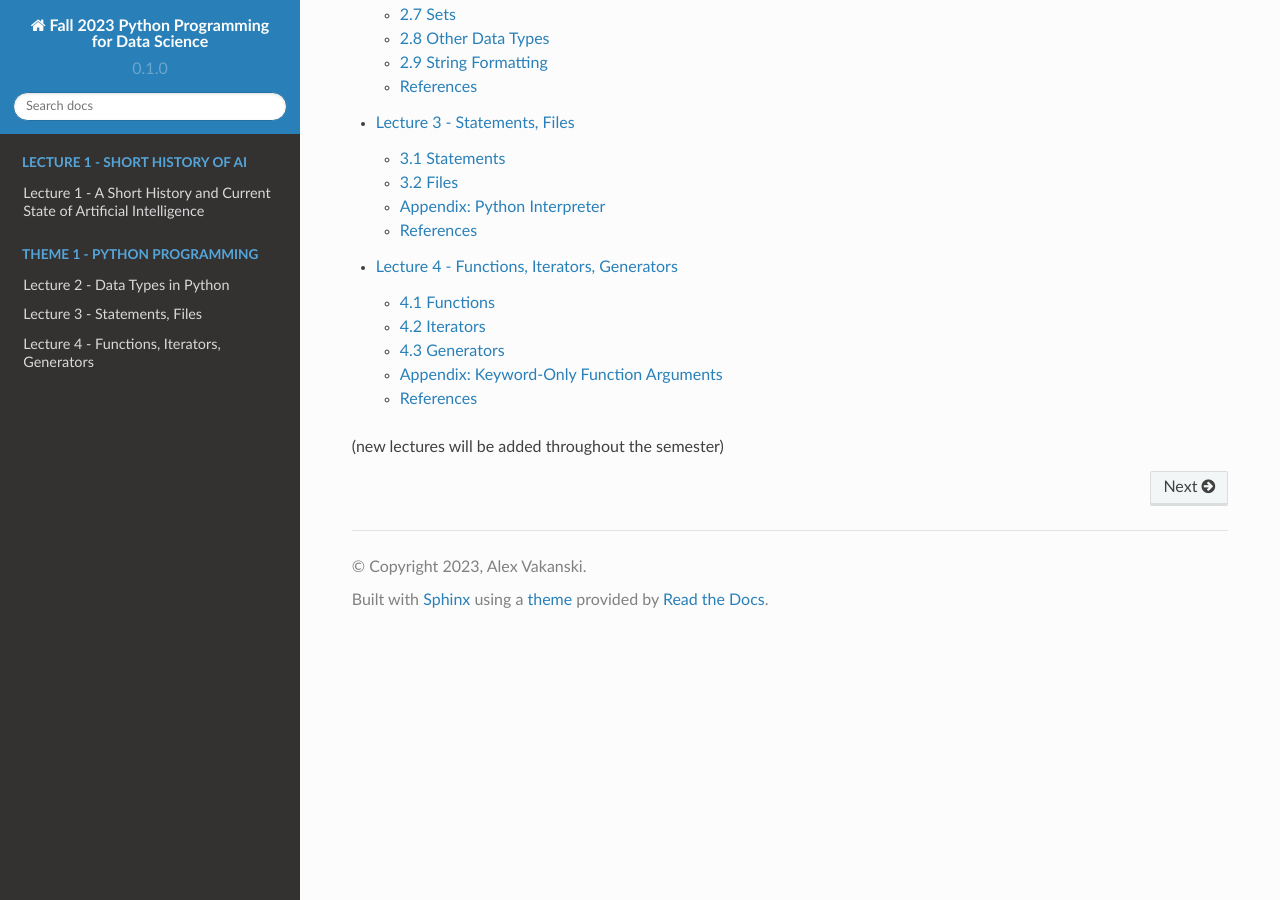
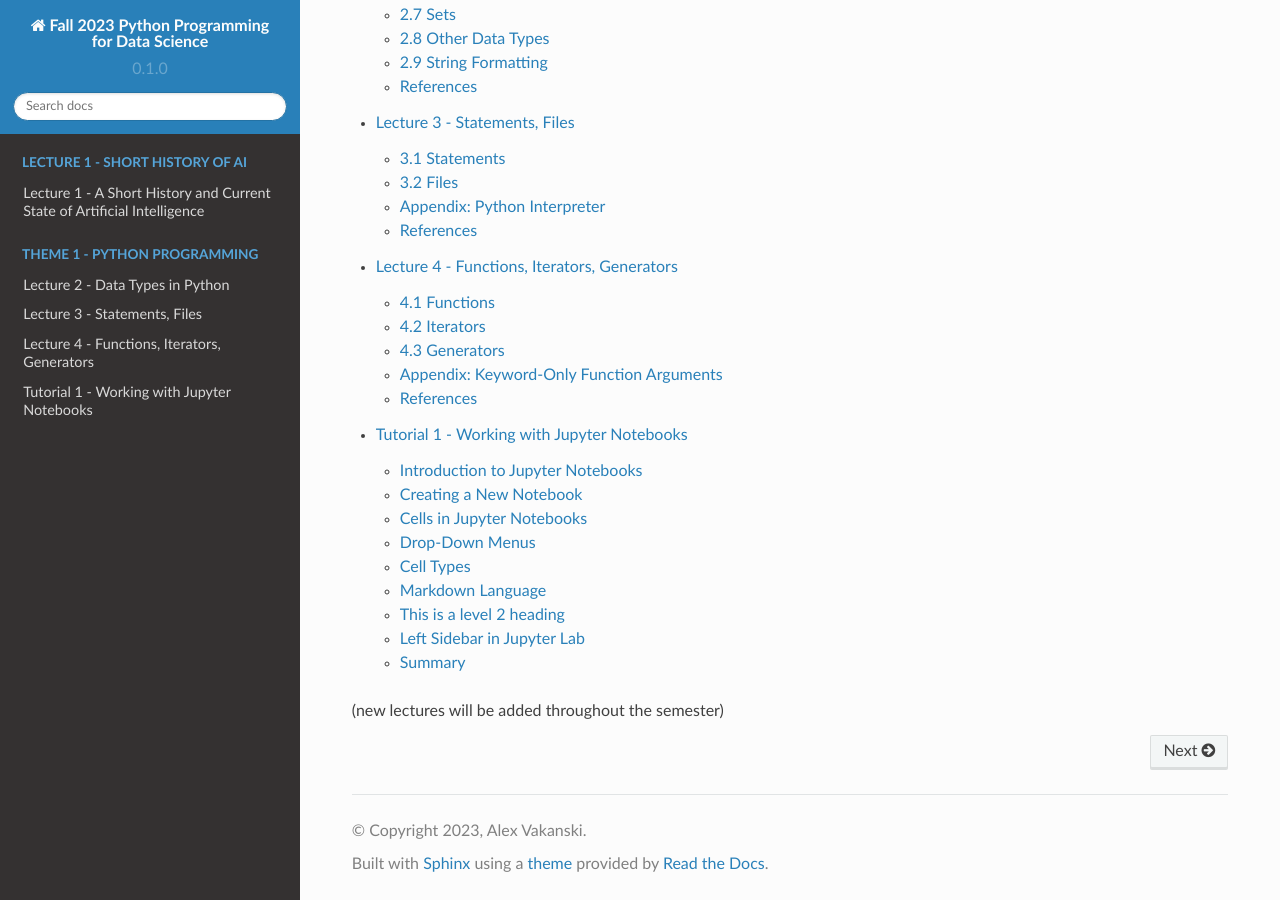
Before and after one commit to avakanski/Fall-2023-Python-Programming-for-Data-Science, a Sphinx documentation site: the page built from docs/index.rst, in a window 1280 px wide and 900 px high, scrolled down 1919 px. Built offline with Sphinx 7.4.7 and the Read the Docs theme 2.0.0, drawn with Linux system fonts in a browser that asks for light colours.

Commit message:
Update index.rst

```diff
--- a/docs/index.rst
+++ b/docs/index.rst
@@ -58,5 +58,6 @@ Lectures
    Lectures/Theme_1-Python_Programming/Lecture_2-Data_Types_in_Python/Lecture_2-Data_Types.ipynb
    Lectures/Theme_1-Python_Programming/Lecture_3-Statements,_Files/Lecture_3-Statements,_Files.ipynb
    Lectures/Theme_1-Python_Programming/Lecture_4-Functions,_Iterators,_Generators/Lecture_4-Functions.ipynb
+   Lectures/Theme_1-Python_Programming/Tutorial_1-Jupyter_Notebooks/Tutorial_1-Jupyter_Notebooks.ipynb
 
 (new lectures will be added throughout the semester)
```
